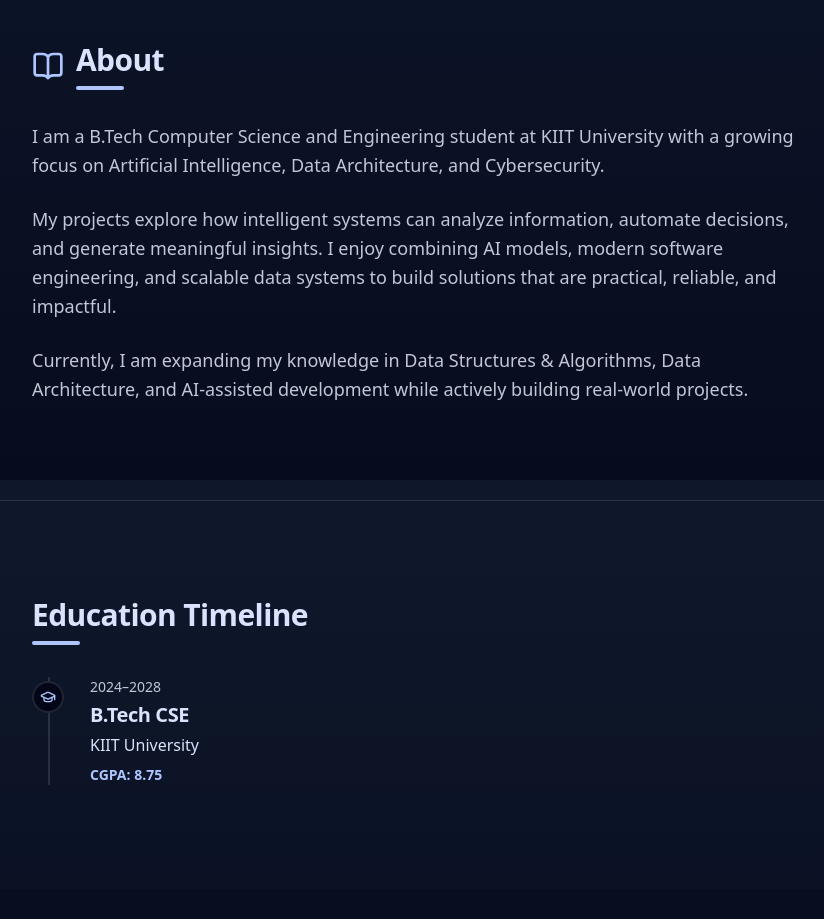
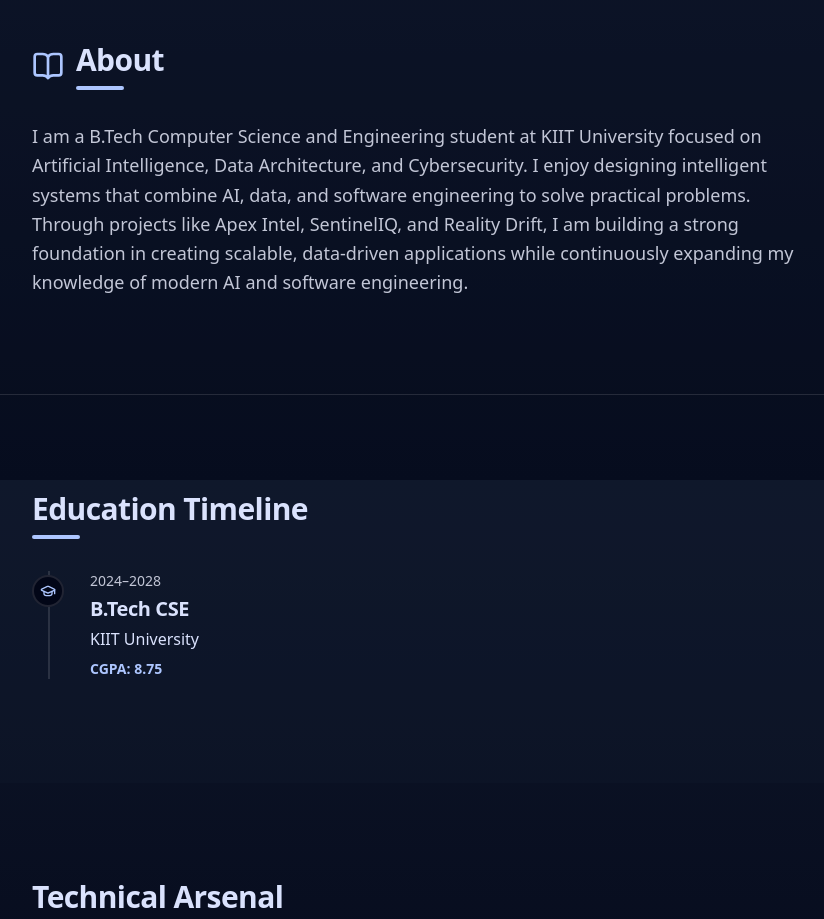
Before and after one commit to sohan1611/Portfolio, a Next.js app: page / in a window 1280 px wide. Shown: the part 1120-2039 px from the top of the page, without its empty margins (32-856 px from the left). Built offline with nearby package versions, Linux system fonts and the light colour scheme; no server answers.

Commit message:
Refine personal profile description

```diff
--- a/src/data/portfolio.ts
+++ b/src/data/portfolio.ts
@@ -18,7 +18,7 @@ export const portfolioData = {
     { title: "Availability", value: "Open to Internship Opportunities" }
   ],
   about: {
-    content: "I am a B.Tech Computer Science and Engineering student at KIIT University with a growing focus on Artificial Intelligence, Data Architecture, and Cybersecurity.\n\nMy projects explore how intelligent systems can analyze information, automate decisions, and generate meaningful insights. I enjoy combining AI models, modern software engineering, and scalable data systems to build solutions that are practical, reliable, and impactful.\n\nCurrently, I am expanding my knowledge in Data Structures & Algorithms, Data Architecture, and AI-assisted development while actively building real-world projects."
+    content: "I am a B.Tech Computer Science and Engineering student at KIIT University focused on Artificial Intelligence, Data Architecture, and Cybersecurity. I enjoy designing intelligent systems that combine AI, data, and software engineering to solve practical problems. Through projects like Apex Intel, SentinelIQ, and Reality Drift, I am building a strong foundation in creating scalable, data-driven applications while continuously expanding my knowledge of modern AI and software engineering."
   },
   education: [
     {
```
